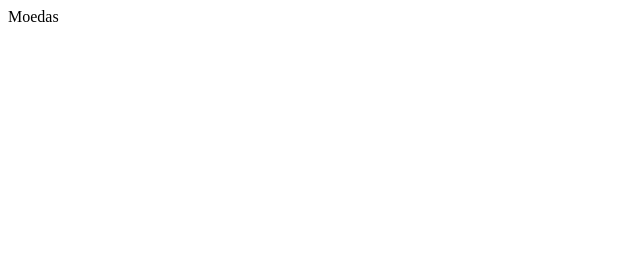
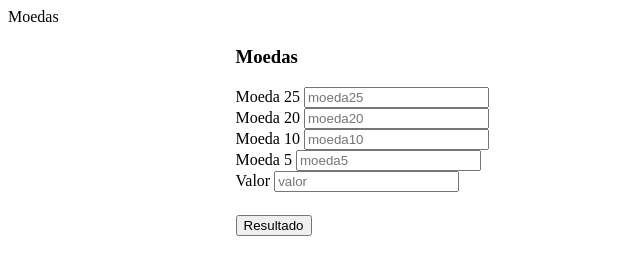
Before and after one commit to Jorg3Ribeiro/js-moedas, a website: page index.html in a window 1280 px wide. Shown: the whole page, without its empty margins (0-640 px from the left). Drawn offline with Linux system fonts and the light colour scheme.

Commit message:
resultado

```diff
--- a/index.html
+++ b/index.html
@@ -2,4 +2,73 @@
   <div class="topo">
     <span> Moedas </span>
   </div>
+  <div class="row" id="Moedas" style="margin-top: 20px;">
+    <div class="col-md-8" style="margin-left: 18%;">
+      <form id="configuracao_aula" class="form">
+        <div class="card card-custom">
+          <div class="card-header">
+            <div class="card-title">
+              <h3 class="card-label">Moedas</h3>
+            </div>
+          </div>
+          <div class="card-body">
+            <div class="row">
+              <div class="col-md-2">
+                <label> Moeda 25 </label>
+                <input
+                  type="number"
+                  class="form-control"
+                  placeholder="moeda25"
+                  name="moeda25"
+                  id="moeda25"
+                />
+              </div>
+            <div class="col-md-2">
+              <label> Moeda 20 </label>
+              <input
+                type="number"
+                class="form-control"
+                placeholder="moeda20"
+                name="moeda20"
+                id="moeda20"
+              />
+            </div>
+            <div class="col-md-2">
+              <label> Moeda 10 </label>
+              <input
+                type="number"
+                class="form-control"
+                placeholder="moeda10"
+                name="moeda10"
+                id="moeda10"
+              />
+            </div>
+            <div class="col-md-2">
+              <label> Moeda 5 </label>
+              <input
+                type="number"
+                class="form-control"
+                placeholder="moeda5"
+                name="moeda5"
+                id="moeda5"
+              />
+            </div>
+            <div class="col-md-2">
+              <label> Valor </label>
+              <input
+                type="number"
+                class="form-control"
+                placeholder="valor"
+                name="valor"
+                id="valor"
+              />
+            </div>
+             <div class="col-md-2" style="margin-top: 23px;">
+              <button type="button" class="btn btn-primary" id="result" onclick="resultado"> Resultado </button>
+            </div>
+          </div>
+        </div>
+      </form>
+    </div>
+  </div>
 </div>
```
